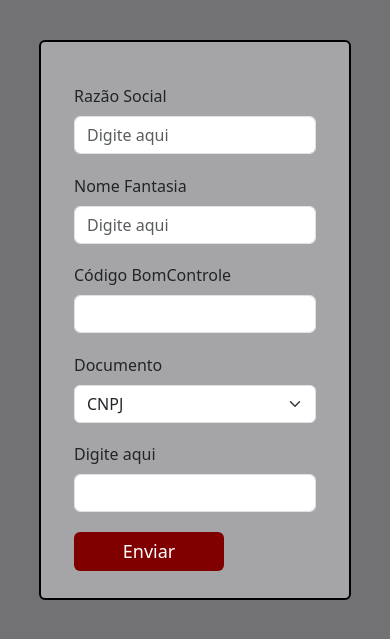
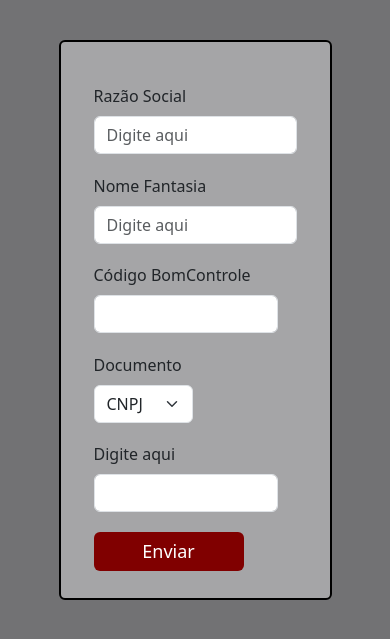
Before and after one commit to ygorp/sistema-clientes-bmvix, a PHP site: page /home.php in a window 390 px wide. Shown: the part 114-753 px from the top of the page. Run offline with PHP 8.4, Linux system fonts and the light colour scheme.

Commit message:
estilizando formulário clientes, deixando responsivo

```diff
--- a/css/home.css
+++ b/css/home.css
@@ -43,7 +43,7 @@ body {
 
 .row {
   margin-top: 40px;
-  width: 80%;
+  width: 70%;
   height: 560px;
   border: 2px solid #000000;
   border-radius: 6px;
@@ -51,13 +51,22 @@ body {
   padding: 25px;
   display: flex;
   align-items: center;
-  justify-content: center;
+  justify-content: start;
 }
 
 .col-md-2 {
-    display: flex;
-    justify-content: center;
-    flex-direction: column;
+  display: flex;
+  justify-content: center;
+  flex-direction: column;
+  width: 200px;
+}
+
+.col-md-6 {
+  width: 200px;
+}
+
+.col-md-4 {
+  width: 115px;
 }
 
 .btn {
@@ -65,4 +74,9 @@ body {
   background-color: var(--btn-color);
   font-size: 18px;
   border: none;
+  transition: all 0.4s ease-in-out;
 }
+
+.btn:hover {
+  background-color: var(--text1-color);
+}
```
